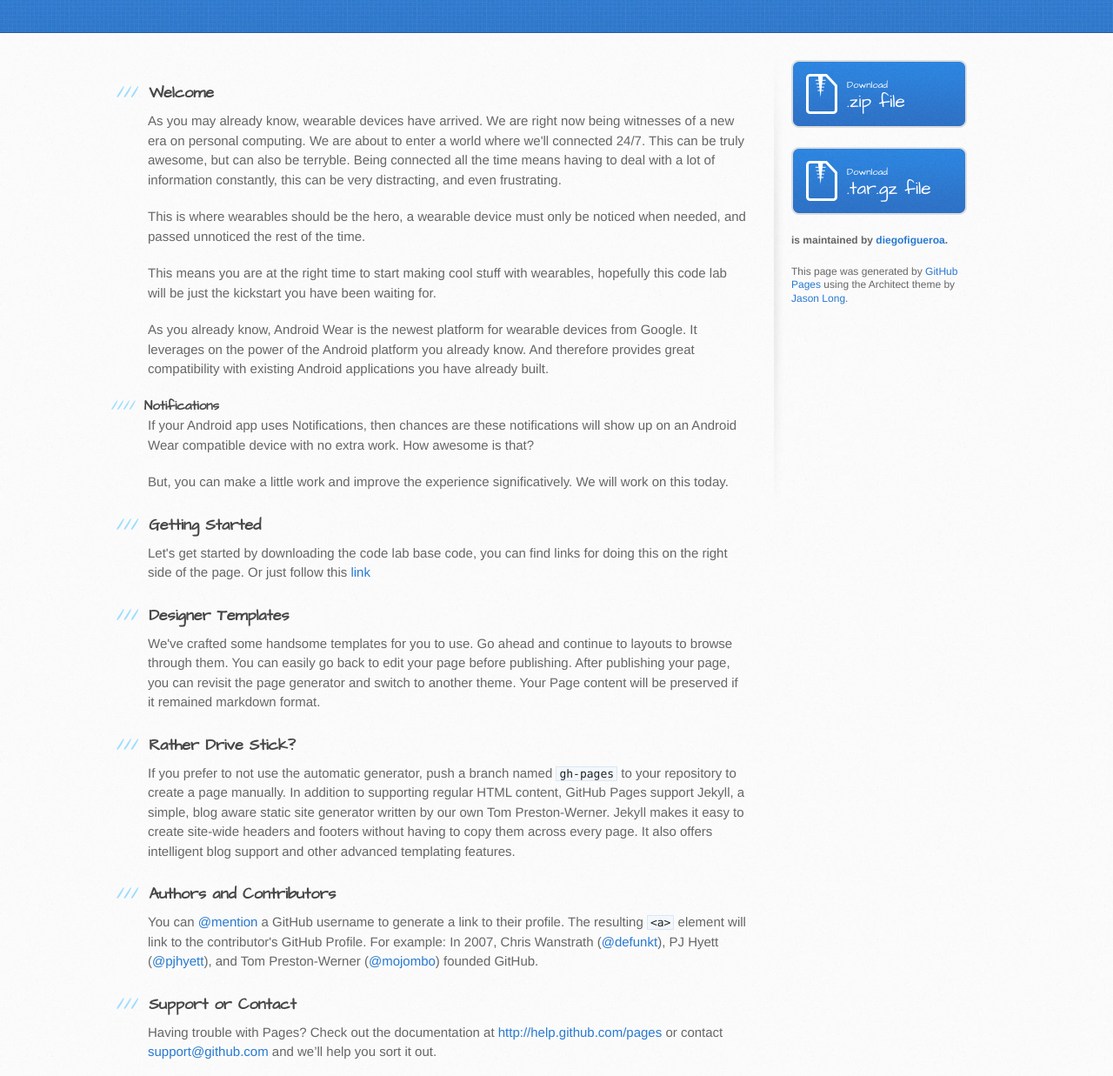
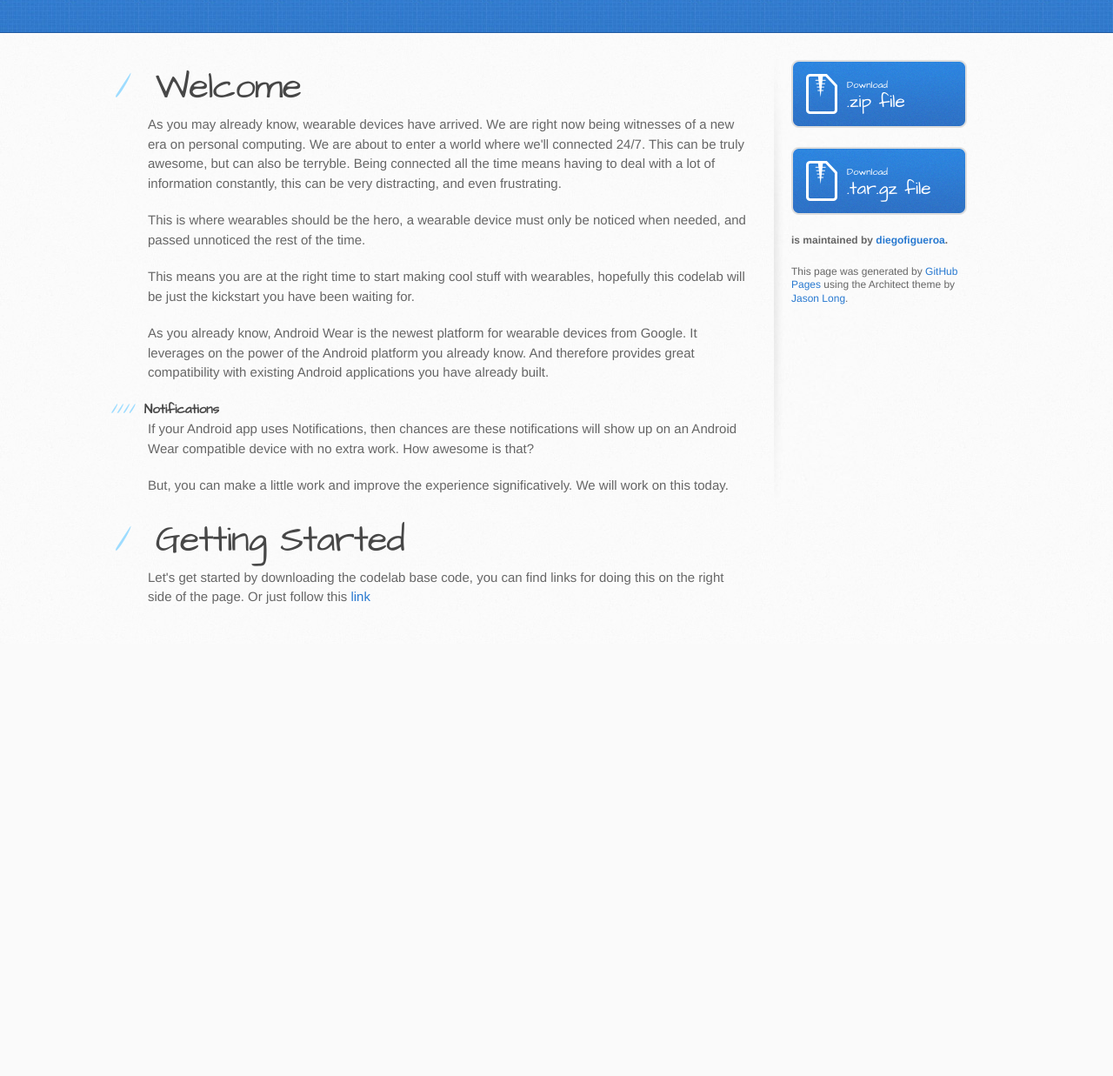
Before and after one commit to diegofigueroa/fit-wear-lab, a plain HTML site: page index.html in a window 1280 px wide. Shown: the part 163-1400 px from the top of the page at 87% size. After the commit the page ends 903 px from the top, so only its background shows below. Drawn offline with Linux system fonts and the light colour scheme.

```diff
--- a/index.html
+++ b/index.html
@@ -28,14 +28,14 @@
     <div id="content-wrapper">
       <div class="inner clearfix">
         <section id="main-content">
-          <h3>
-<a name="welcome" class="anchor" href="#welcome"><span class="octicon octicon-link"></span></a>Welcome</h3>
+          <h1>
+<a name="welcome" class="anchor" href="#welcome"><span class="octicon octicon-link"></span></a>Welcome</h1>
 
 <p>As you may already know, wearable devices have arrived. We are right now being witnesses of a new era on personal computing. We are about to enter a world where we'll connected 24/7. This can be truly awesome, but can also be terryble. Being connected all the time means having to deal with a lot of information constantly, this can be very distracting, and even frustrating.</p>
 
 <p>This is where wearables should be the hero, a wearable device must only be noticed when needed, and passed unnoticed the rest of the time.</p>
 
-<p>This means you are at the right time to start making cool stuff with wearables, hopefully this code lab will be just the kickstart you have been waiting for.</p>
+<p>This means you are at the right time to start making cool stuff with wearables, hopefully this codelab will be just the kickstart you have been waiting for.</p>
 
 <p>As you already know, Android Wear is the newest platform for wearable devices from Google. It leverages on the power of the Android platform you already know. And therefore provides great compatibility with existing Android applications you have already built. </p>
 
@@ -46,30 +46,10 @@
 
 <p>But, you can make a little work and improve the experience significatively. We will work on this today.</p>
 
-<h3>
-<a name="getting-started" class="anchor" href="#getting-started"><span class="octicon octicon-link"></span></a>Getting Started</h3>
+<h1>
+<a name="getting-started" class="anchor" href="#getting-started"><span class="octicon octicon-link"></span></a>Getting Started</h1>
 
-<p>Let's get started by downloading the code lab base code, you can find links for doing this on the right side of the page. Or just follow this <a href="https://github.com/diegofigueroa/fit-wear-lab/archive/master.zip">link</a></p>
-
-<h3>
-<a name="designer-templates" class="anchor" href="#designer-templates"><span class="octicon octicon-link"></span></a>Designer Templates</h3>
-
-<p>We've crafted some handsome templates for you to use. Go ahead and continue to layouts to browse through them. You can easily go back to edit your page before publishing. After publishing your page, you can revisit the page generator and switch to another theme. Your Page content will be preserved if it remained markdown format.</p>
-
-<h3>
-<a name="rather-drive-stick" class="anchor" href="#rather-drive-stick"><span class="octicon octicon-link"></span></a>Rather Drive Stick?</h3>
-
-<p>If you prefer to not use the automatic generator, push a branch named <code>gh-pages</code> to your repository to create a page manually. In addition to supporting regular HTML content, GitHub Pages support Jekyll, a simple, blog aware static site generator written by our own Tom Preston-Werner. Jekyll makes it easy to create site-wide headers and footers without having to copy them across every page. It also offers intelligent blog support and other advanced templating features.</p>
-
-<h3>
-<a name="authors-and-contributors" class="anchor" href="#authors-and-contributors"><span class="octicon octicon-link"></span></a>Authors and Contributors</h3>
-
-<p>You can <a href="https://github.com/blog/821" class="user-mention">@mention</a> a GitHub username to generate a link to their profile. The resulting <code>&lt;a&gt;</code> element will link to the contributor's GitHub Profile. For example: In 2007, Chris Wanstrath (<a href="https://github.com/defunkt" class="user-mention">@defunkt</a>), PJ Hyett (<a href="https://github.com/pjhyett" class="user-mention">@pjhyett</a>), and Tom Preston-Werner (<a href="https://github.com/mojombo" class="user-mention">@mojombo</a>) founded GitHub.</p>
-
-<h3>
-<a name="support-or-contact" class="anchor" href="#support-or-contact"><span class="octicon octicon-link"></span></a>Support or Contact</h3>
-
-<p>Having trouble with Pages? Check out the documentation at <a href="http://help.github.com/pages">http://help.github.com/pages</a> or contact <a href="mailto:support@github.com">support@github.com</a> and we’ll help you sort it out.</p>
+<p>Let's get started by downloading the codelab base code, you can find links for doing this on the right side of the page. Or just follow this <a href="https://github.com/diegofigueroa/fit-wear-lab/archive/master.zip">link</a></p>
         </section>
 
         <aside id="sidebar">
```
Also changed, not shown: params.json (+1 -1 lines).
